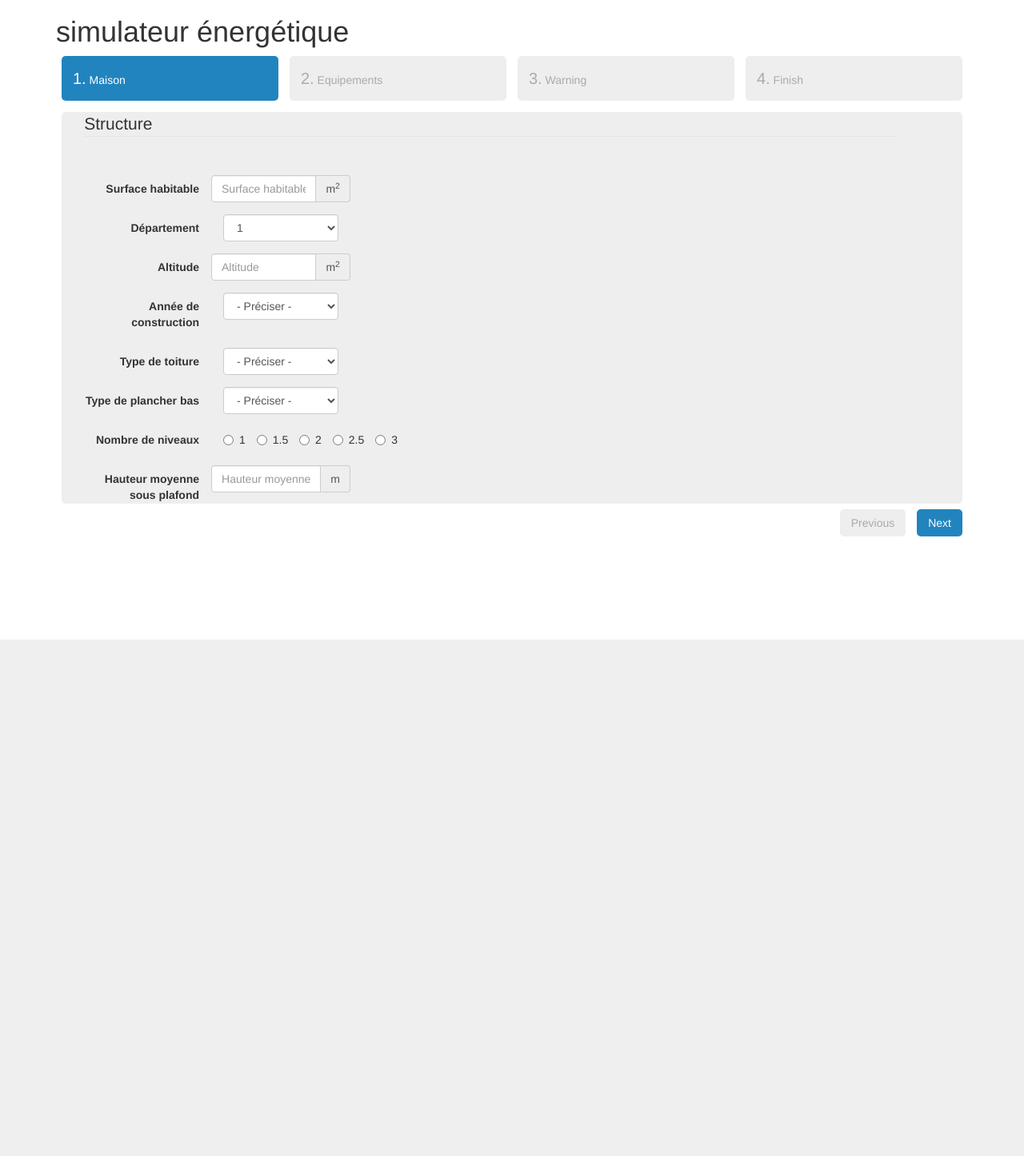
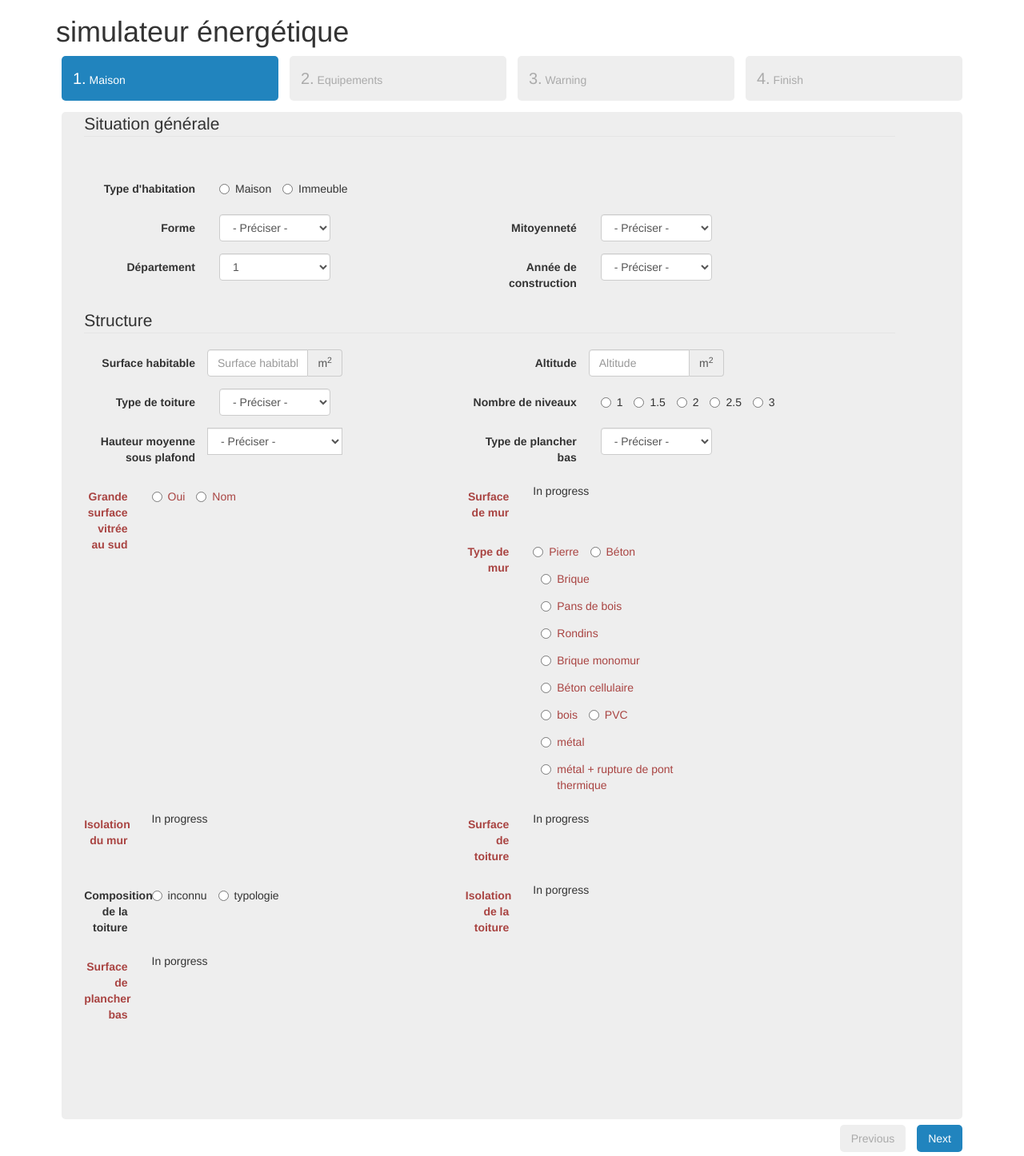
Before and after one commit to anouerH/sim, a CodeIgniter app: page / in a window 1280 px wide. Shown: the whole page at 80% size. Before the commit the page ends 800 px from the top, so only its background shows below. Run offline with CodeIgniter, Linux system fonts and the light colour scheme; some libraries are stand-ins or nearby versions.

Commit message:
form upadate

```diff
--- a/application/config/database.php
+++ b/application/config/database.php
@@ -50,7 +50,7 @@ $active_record = TRUE;
 
 $db['default']['hostname'] = 'localhost';
 $db['default']['username'] = 'root';
-$db['default']['password'] = 'sql';
+$db['default']['password'] = '';
 $db['default']['database'] = 'simulateur';
 $db['default']['dbdriver'] = 'mysql';
 $db['default']['dbprefix'] = '';
--- a/application/controllers/simulateur.php
+++ b/application/controllers/simulateur.php
@@ -17,6 +17,7 @@ class Simulateur extends CI_Controller {
 		$this->load->model('doortype_model');
 		$this->load->model('ich_model');
 		$this->load->model('ventilation_model');
+        $this->load->model('hsp_model');
 
 
 
@@ -140,6 +141,9 @@ class Simulateur extends CI_Controller {
         $data['d_types'] = $this->doortype_model->getDoorTypes();
         $data['ichs'] = $this->ich_model->getIchs();
         $data['ventilations'] = $this->ventilation_model->getVentilations();
+        $data['hsps'] = $this->hsp_model->getHsps();
+
+        // var_dump($data['hsps']);
 
         $data['title'] = 'Simulateur !!!';
 
--- /dev/null
+++ b/application/models/hsp_model.php
@@ -0,0 +1,16 @@
+<?php
+class Hsp_model extends CI_Model {
+
+	public function __construct()
+	{
+		$this->load->database();
+	}
+
+	public function getHsps()
+	{
+
+		$query = $this->db->get('hsp');
+		return $query->result_array();
+	}
+
+}
--- a/application/views/simulateur/index.php
+++ b/application/views/simulateur/index.php
@@ -12,18 +12,48 @@
 
             <h3>Maison</h3>
             <fieldset>
-                <legend>Structure</legend>
+                <legend>Situation générale</legend>
+
+                <div class="form-group" style="width: 100%">
+                    <label for="levels" class="col-sm-2 control-label">Type d'habitation</label>
+                    <div class="col-sm-4">
+                        <label class="radio-inline">
+                            <input type="radio" name="levels" id="levels" value="1"> Maison
+                        </label>
+                        <label class="radio-inline">
+                            <input type="radio" name="levels" id="levels" value="1.5"> Immeuble
+                        </label>
+                    </div>
+                </div>
+                <hr>
+
                 <div class="form-group">
-                    <label for="sh" class="col-sm-2 control-label">Surface habitable</label>
-                    <div class="col-sm-2 input-group">
-                            <input  class="form-control required number" name="sh" id="sh" placeholder="Surface habitable" value="<?php echo set_value('sh'); ?>">
-                            <span class="input-group-addon">m<sup>2</sup></span>
+                    <label for="shape" class="col-sm-4 control-label">Forme</label>
+                    <div class="col-sm-4">
+                        <select class="form-control" id="shape" name="shape">
+                            <option>- Préciser -</option>
+                            <?php foreach ($shapes as $shape ) {?>
+                                <option value="<?php echo $shape['code'] ?>"><?php echo $shape['label'] ?></option>
+                            <?php } ?>
+                        </select>
                     </div>
                 </div>
 
                 <div class="form-group">
-                    <label for="departement" class="col-sm-2 control-label">Département</label>
-                    <div class="col-sm-2">
+                    <label for="mitoyennete" class="col-sm-4 control-label">Mitoyenneté</label>
+                    <div class="col-sm-4">
+                        <select class="form-control" id="mitoyennete" name="mitoyennete">
+                            <option value="">- Préciser -</option>
+                            <?php foreach ($mitoyennetes as $mitoyennete ) {?>
+                                <option value="<?php echo $mitoyennete['mit'] ?>"><?php echo $mitoyennete['label'] ?></option>
+                            <?php } ?>
+                        </select>
+                    </div>
+                </div>
+
+                <div class="form-group">
+                    <label for="departement" class="col-sm-4 control-label">Département</label>
+                    <div class="col-sm-4">
                         <select class="form-control required" id="departement" name="departement">
                             <option>1</option>
                             <option>2</option>
@@ -34,17 +64,10 @@
                     </div>
                 </div>
 
-			<div class="form-group">
-				<label for="altitude" class="col-sm-2 control-label">Altitude</label>
-				<div class="col-sm-2 input-group">
-					<input type="number" class="form-control" id="altitude" name="altitude" placeholder="Altitude">
-					<span class="input-group-addon">m<sup>2</sup></span>
-				</div>
-			</div>
 
                 <div class="form-group">
-				<label for="year_of_construction" class="col-sm-2 control-label">Année de construction</label>
-				<div class="col-sm-2">
+                    <label for="year_of_construction" class="col-sm-4 control-label">Année de construction</label>
+                    <div class="col-sm-4">
                         <select class="form-control required" id="year_of_construction" name="year_of_construction">
                                                 <option value="">- Préciser -</option>
                             <?php foreach ($c_years as $year ) {?>
@@ -54,9 +77,31 @@
                     </div>
                 </div>
 
+
+
+
+
+
+                <legend>Structure</legend>
                 <div class="form-group">
-				<label for="roof_type" class="col-sm-2 control-label">Type de toiture</label>
-				<div class="col-sm-2">
+                    <label for="sh" class="col-sm-4 control-label">Surface habitable</label>
+                    <div class="col-sm-4 input-group">
+                            <input  class="form-control required number" name="sh" id="sh" placeholder="Surface habitable" value="<?php echo set_value('sh'); ?>">
+                            <span class="input-group-addon">m<sup>2</sup></span>
+                    </div>
+                </div>
+
+                <div class="form-group">
+                    <label for="altitude" class="col-sm-4 control-label">Altitude</label>
+                    <div class="col-sm-4 input-group">
+                        <input type="number" class="form-control" id="altitude" name="altitude" placeholder="Altitude">
+                        <span class="input-group-addon">m<sup>2</sup></span>
+                    </div>
+                </div>
+
+                <div class="form-group">
+                    <label for="roof_type" class="col-sm-4 control-label">Type de toiture</label>
+                    <div class="col-sm-4">
                         <select class="form-control" id="roof_type" name="roof_type">
                                                 <option value="">- Préciser -</option>
                             <?php foreach ($r_types as $type ) {?>
@@ -68,20 +113,8 @@
                 </div>
 
                 <div class="form-group">
-				<label for="cor_sol" class="col-sm-2 control-label">Type de plancher bas</label>
-				<div class="col-sm-2">
-					<select class="form-control" id="CORsol" name="CORsol">
-						<option value="">- Préciser -</option>
-						<?php foreach ($b_types as $type ) {?>
-							<option value="<?php echo $type['cor_sol'] ?>"><?php echo $type['label'] ?></option>
-						<?php } ?>
-					</select>
-				</div>
-			</div>
-
-			<div class="form-group">
-				<label for="levels" class="col-sm-2 control-label">Nombre de niveaux</label>
-				<div class="col-sm-5">
+                    <label for="levels" class="col-sm-4 control-label">Nombre de niveaux</label>
+                    <div class="col-sm-8">
                         <label class="radio-inline">
                             <input type="radio" name="levels" id="levels" value="1"> 1
                         </label>
@@ -101,38 +134,49 @@
                     </div>
                 </div>
 
-
                 <div class="form-group">
-				<label for="hsp" class="col-sm-2 control-label">Hauteur moyenne sous plafond</label>
-				<div class="col-sm-2 input-group">
-					<input type="float" class="form-control" id="hsp" name="hsp"  value="<?php echo set_value('hsp'); ?>" placeholder="Hauteur moyenne sous plafond">
-					<span class="input-group-addon">m</span>
-				</div>
-			</div>
-
-			<div class="form-group">
-				<label for="mitoyennete" class="col-sm-2 control-label">Mitoyenneté</label>
-				<div class="col-sm-2">
-					<select class="form-control" id="mitoyennete" name="mitoyennete">
+                    <label for="hsp" class="col-sm-4 control-label">Hauteur moyenne sous plafond</label>
+                    <div class="col-sm-4 input-group">
+                        <select class="form-control required" id="hsp" name="hsp">
                             <option value="">- Préciser -</option>
-						<?php foreach ($mitoyennetes as $mitoyennete ) {?>
-							<option value="<?php echo $mitoyennete['mit'] ?>"><?php echo $mitoyennete['label'] ?></option>
+                            <option value="0">- Inconnue -</option>
+                            <?php foreach ($hsps as $item ) {?>
+                                <option value="<?php echo $item['hsp'] ?>"><?php echo $item['hsp'] ?></option>
                             <?php } ?>
                         </select>
                     </div>
                 </div>
 
                 <div class="form-group">
-				<label for="shape" class="col-sm-2 control-label">Forme</label>
-				<div class="col-sm-2">
-					<select class="form-control" id="shape" name="shape">
-						<option>- Préciser -</option>
-						<?php foreach ($shapes as $shape ) {?>
-							<option value="<?php echo $shape['code'] ?>"><?php echo $shape['label'] ?></option>
+                    <label for="cor_sol" class="col-sm-4 control-label">Type de plancher bas</label>
+                    <div class="col-sm-4">
+                        <select class="form-control" id="CORsol" name="CORsol">
+                            <option value="">- Préciser -</option>
+                            <?php foreach ($b_types as $type ) {?>
+                                <option value="<?php echo $type['cor_sol'] ?>"><?php echo $type['label'] ?></option>
                             <?php } ?>
                         </select>
                     </div>
                 </div>
+
+
+
+
+
+
+
+
+
+
+
+
+
+
+
+
+
+
+
 
 
 			<div class="form-group has-error">
--- a/assets/css/custom.css
+++ b/assets/css/custom.css
@@ -142,7 +142,7 @@
     background: #eee;
     display: block;
     margin: 0.5em;
-    min-height: 35em;
+    min-height: 90em;
     overflow: hidden;
     position: relative;
     width: auto;
@@ -198,6 +198,13 @@
 }
 
 .wizard > .content > .body input.error
+{
+    background: rgb(251, 227, 228);
+    border: 1px solid #fbc2c4;
+    color: #8a1f11;
+}
+
+.wizard > .content > .body select.error
 {
     background: rgb(251, 227, 228);
     border: 1px solid #fbc2c4;
@@ -380,3 +387,7 @@
 {
     display: list-item;
 }
+div.form-group{
+  width: 50%;
+  float: left;
+}
```
Also changed, not shown: sql/simulateur.sql (+42 -1 lines). Lines whose indentation alone changed are shown as unchanged.
